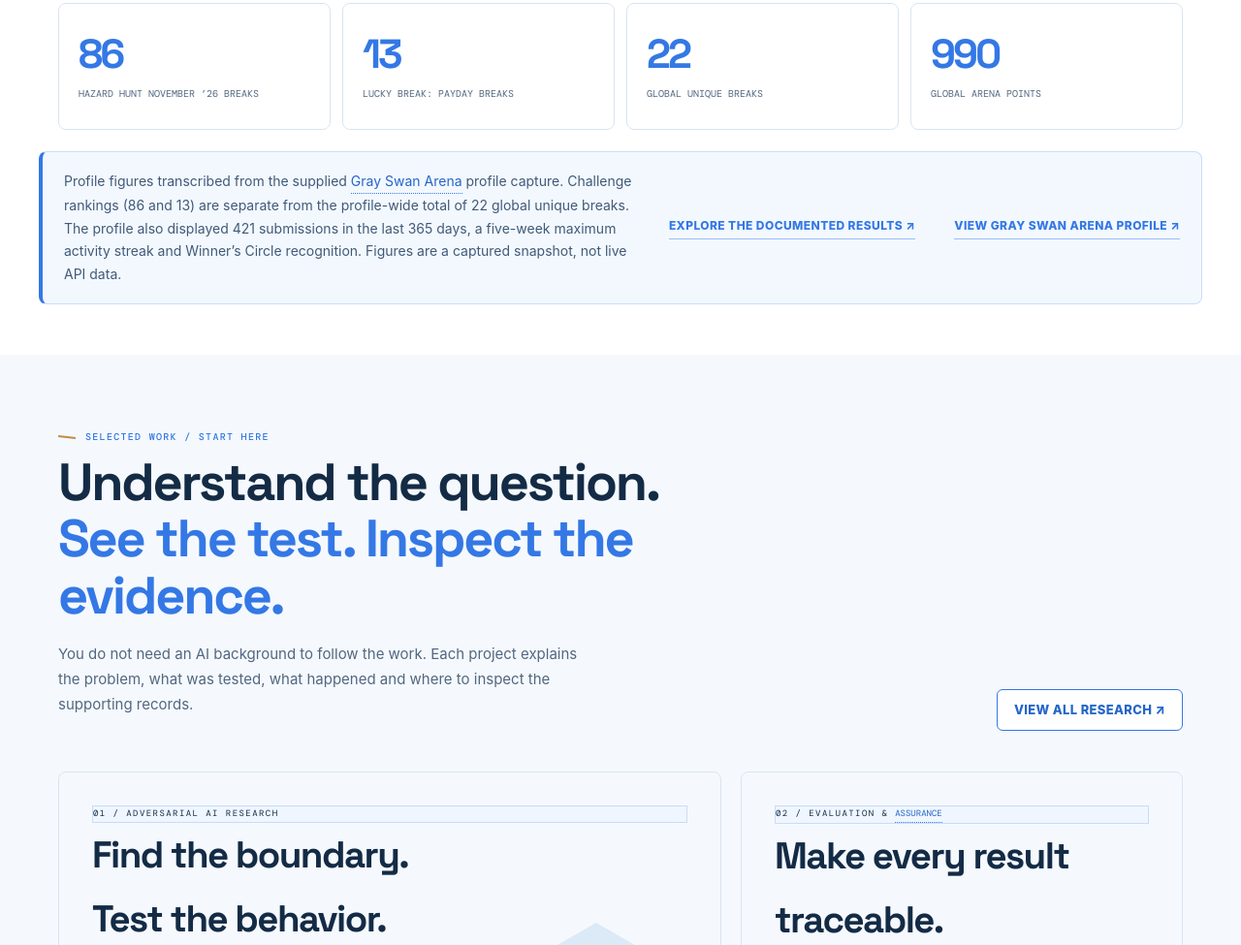
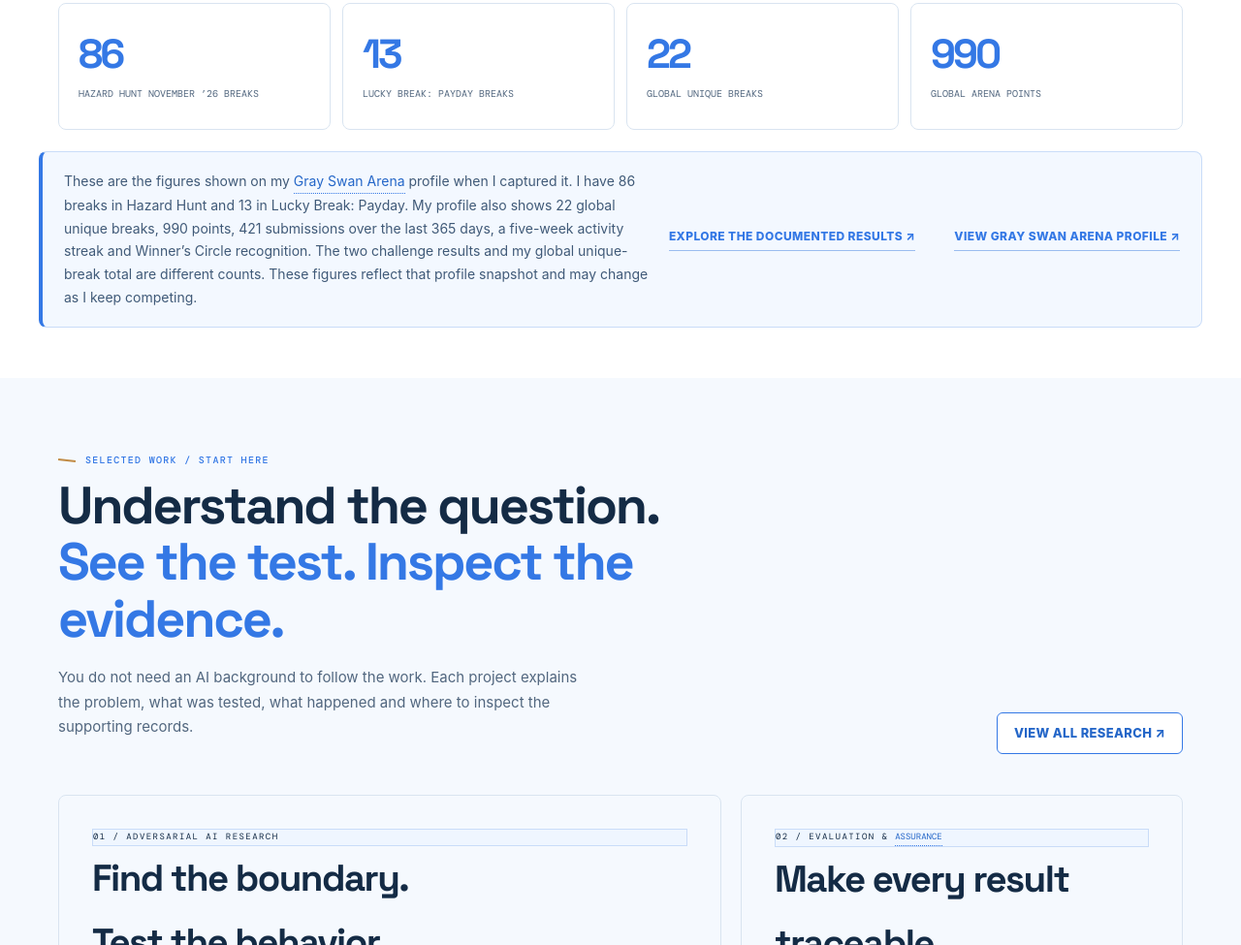
Before and after one commit to jaackdoe35-sudo/ai-data-evaluation-portfolio, a plain HTML site: page index.html in a window 1280 px wide. Shown: the part 828-1803 px from the top of the page at 97% size. Drawn offline with nearby package versions, Linux system fonts and the light colour scheme.

Commit message:
Rewrite Arena profile summary in first-person portfolio voice

```diff
--- a/index.html
+++ b/index.html
@@ -82,7 +82,7 @@
 <div class="stat reveal"><strong>86</strong><span>HAZARD HUNT NOVEMBER ’26 BREAKS</span></div><div class="stat reveal"><strong>13</strong><span>LUCKY BREAK: PAYDAY BREAKS</span></div><div class="stat reveal"><strong>22</strong><span>GLOBAL UNIQUE BREAKS</span></div><div class="stat reveal"><strong>990</strong><span>GLOBAL ARENA POINTS</span></div>
 </section>
 <div class="arena-profile-link">
-<p>Profile figures transcribed from the supplied Gray Swan Arena profile capture. Challenge rankings (86 and 13) are separate from the profile-wide total of 22 global unique breaks. The profile also displayed 421 submissions in the last 365 days, a five-week maximum activity streak and Winner’s Circle recognition. Figures are a captured snapshot, not live API data.</p>
+<p>These are the figures shown on my Gray Swan Arena profile when I captured it. I have 86 breaks in Hazard Hunt and 13 in Lucky Break: Payday. My profile also shows 22 global unique breaks, 990 points, 421 submissions over the last 365 days, a five-week activity streak and Winner’s Circle recognition. The two challenge results and my global unique-break total are different counts. These figures reflect that profile snapshot and may change as I keep competing.</p>
 <a href="/achievements.html">EXPLORE THE DOCUMENTED RESULTS ↗</a> &nbsp; <a href="https://app.grayswan.ai/arena/user/6ab13514f16781060d70ab84" target="_blank" rel="noopener noreferrer">VIEW GRAY SWAN ARENA PROFILE ↗</a>
 </div>
 <section class="section tint"><div class="wrap">
```
